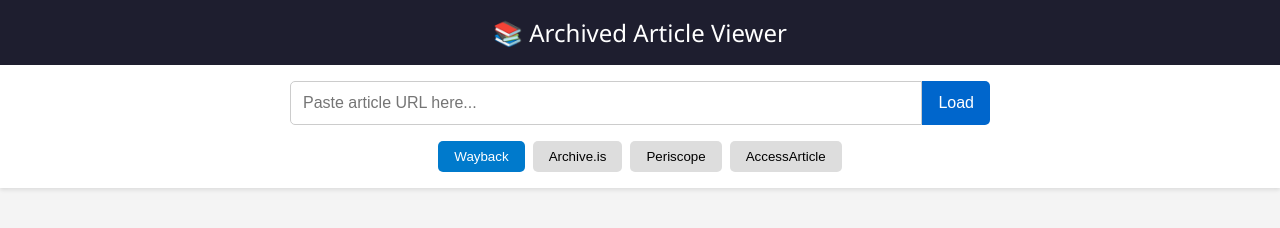
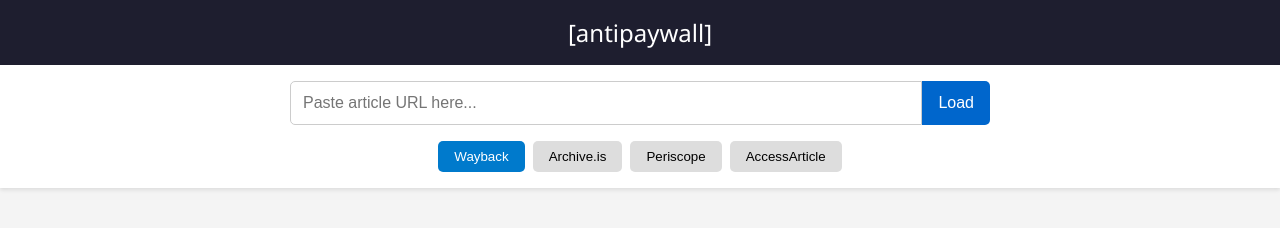
Before and after one commit to StephenBrowser/antipaywall, a plain HTML site: page index.html in a window 1280 px wide. Drawn offline with Linux system fonts and the light colour scheme.

Commit message:
Change title and header to '[antipaywall]'

```diff
--- a/index.html
+++ b/index.html
@@ -2,7 +2,7 @@
 <html lang="en">
 <head>
   <meta charset="UTF-8">
-  <title>Archived Article Viewer</title>
+  <title>[antipaywall]</title>
   <style>
     body {
       margin: 0;
@@ -87,7 +87,7 @@
 </head>
 <body>
 
-  <header>📚 Archived Article Viewer</header>
+  <header>[antipaywall]</header>
 
   <div class="search-container">
     <div class="search-bar">
```
